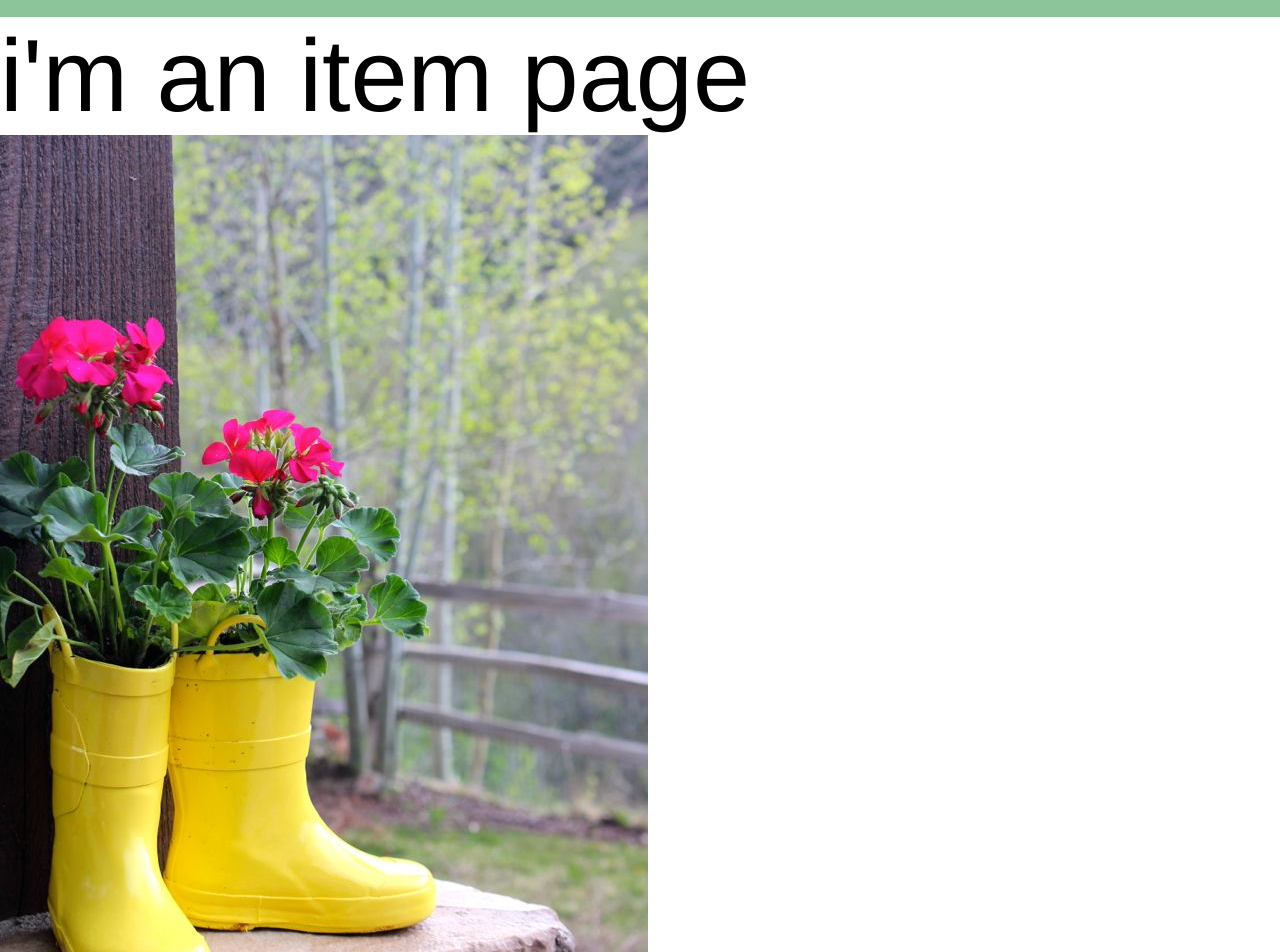
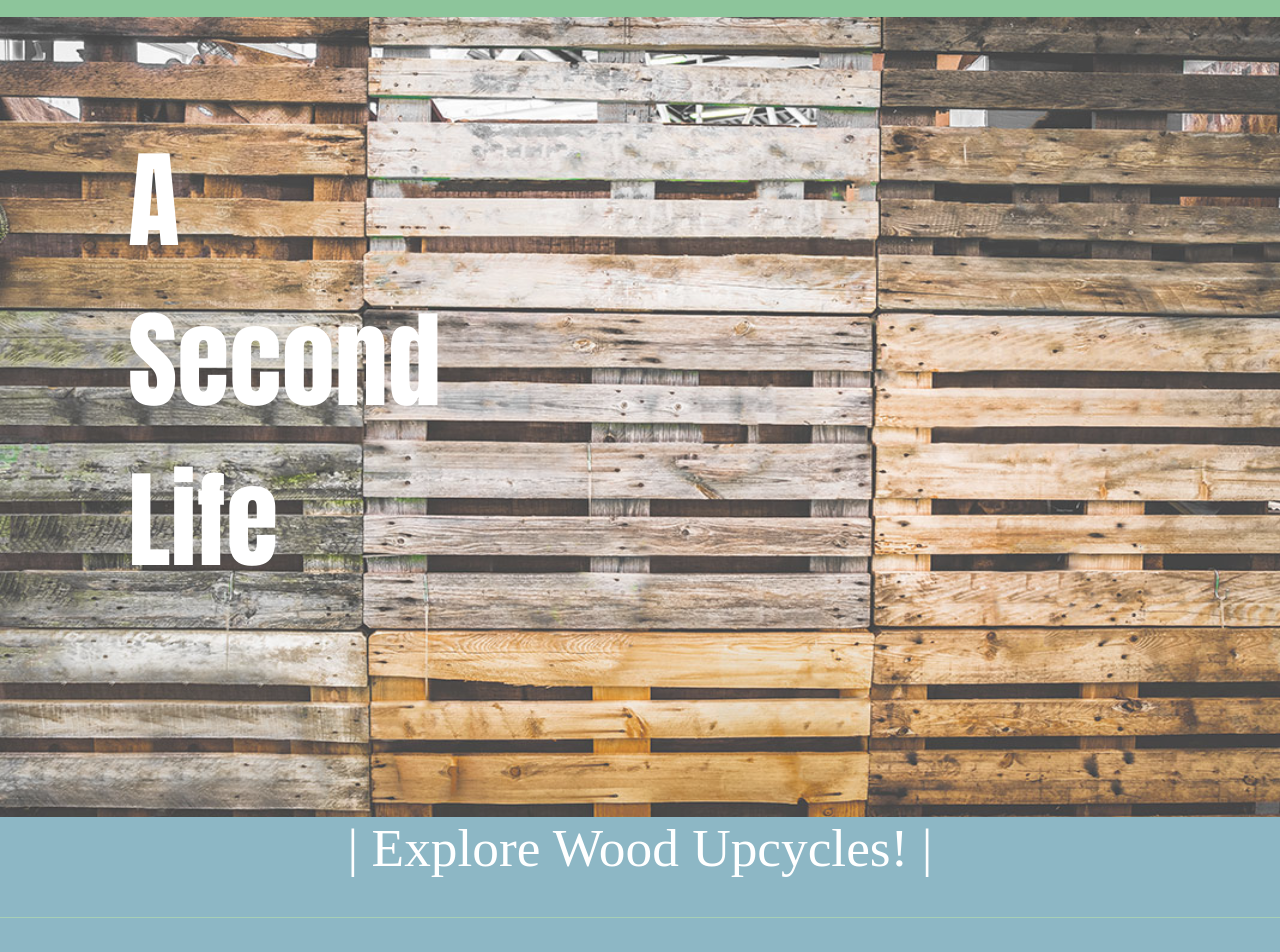
Before and after one commit to berynsw/ASecondLifeWebsite, a Vue app: page /items/rubberboots in a window 1280 px wide. Shown: the part 80-1032 px from the top of the page. Built offline with nearby package versions, Linux system fonts and the light colour scheme.

Commit message:
wood page

```diff
--- a/src/components/items/RubberBoots.vue
+++ b/src/components/items/RubberBoots.vue
@@ -1,9 +1,26 @@
 <template>
-    <div>
-        <p>
+    <div class="wrapper">
+        <div>
+        <img class="background" :src="require(`@/components/items/images/wood.jpg`)">
+          <div class="banner-content">
+
+            A <br> Second <br> Life
+
+        </div>
+
+         <!-- <div class="rightBox">
+             <p>Welcome to Wood UpcycleSearch!</p>
+
+         </div> -->
+        </div>
+        <div class="woodUpcycleHeading">
+            <p>| Explore Wood Upcycles! |</p>
+
+        </div>
+        <!-- <p>
             i'm an item page
             <img :src="require(`@/components/items/images/boots.jpg`)">
-        </p>
+        </p> -->
     </div>
 
 </template>
@@ -15,8 +32,50 @@ export default {
 </script>
 
 <style scoped>
-p{
+/* .wrapper {
+	line-height: 200%;
+	margin: auto;
+} */
+.background{
+     background-color: rgba(76, 175, 80, 0.3);
+     opacity: 0.8;
+     background-size: cover;
+     background-position: center center;
+     background-repeat: no-repeat;
+     display: flex;
+     width: 100%;
+     height: 100vh;
+
+}
+.banner-content {
+  position: absolute;
+  top: 25%;
+  left: 10%;
+  font-size: 80pt;
+
+  font-family: Impact, Haettenschweiler, 'Arial Narrow Bold', sans-serif;
+}
+.woodUpcycleHeading{
+     width: 100%;
+    height: 100px;
+    background-color:#8db7c5 ;
+    font-size: 40pt;
+    text-align: center;
+    font-family: Bree Serif;
+}
+.rightBox{
+    margin-top: 30px;
+    opacity: 0.5;
+    width: 550px;
+    height: 350px;
+    top: 25%;
+    right: 10%;
+    background-color:rgb(0, 0, 0);
+    position: absolute;
+
+}
+/* p{
     color: black;
     font-size: 77pt;
-}
+} */
 </style>
```
